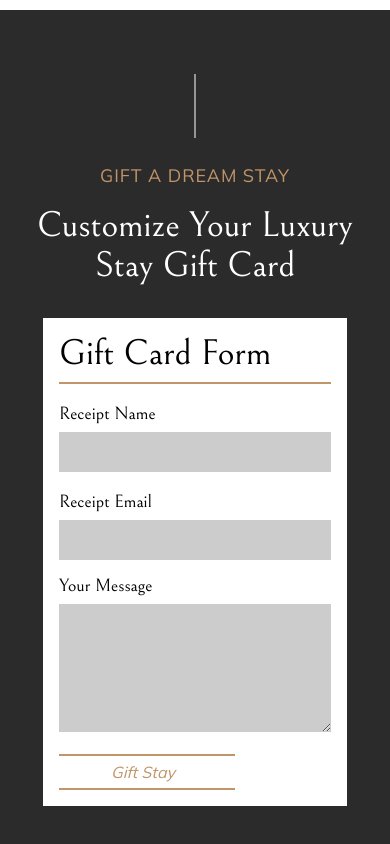
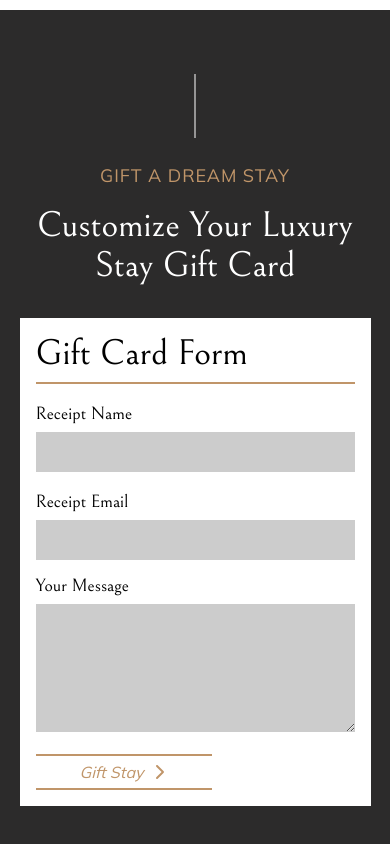
Before and after one commit to pravesh-dev/Montefarella, a React (Vite) app: page / in a window 390 px wide. Shown: the part 1776-2620 px from the top of the page. Built offline with nearby package versions, Linux system fonts and the light colour scheme.

Commit message:
responsive gift card section and added animated img section

```diff
--- a/src/Components/Landing/GiftSection.jsx
+++ b/src/Components/Landing/GiftSection.jsx
@@ -1,21 +1,33 @@
-import React from "react";
+import React, { useState, useEffect } from "react";
+import { FaChevronRight } from "react-icons/fa6";
+
 
 function GiftSection() {
+  const [currentImage, setCurrentImage] = useState(0);
+  const images = ["/image1.jpg", "/image2.jpg", "/image3.jpg"];
+
+  useEffect(() => {
+    const interval = setInterval(() => {
+      setCurrentImage((currentImage + 1) % images.length);
+    }, 3000);
+    return () => clearInterval(interval);
+  }, [currentImage, images.length]);
+
   return (
     <div className="flex flex-col bg-[#2c2b2b] items-center w-full h-auto py-16 px-1 gap-2">
       <span className="w-[2px] inline-block h-16 bg-white/50 mb-4 md:mb-5"></span>
       <h2 className="font-poppins text-primary text-lg tracking-wider uppercase md:text-xl lg:text-2xl">
         Gift a Dream Stay
       </h2>
-      <h1 className="font-bellefair text-white text-4xl text-center my-2 md:text-6xl lg:text-7xl">
+      <h1 className="font-bellefair text-white text-4xl text-center my-2 md:w-[35rem] md:text-5xl lg:text-7xl lg:w-[50rem] lg:mb-5">
         Customize Your Luxury Stay Gift Card
       </h1>
-      <div>
-        <div className="p-4 w-[19rem] bg-white mt-4">
-          <h1 className="text-4xl font-bellefair mb-2">Gift Card Form</h1>
-          <hr className="border-t-2 border-primary mb-4" />
+      <div className="relative md:flex items-center">
+        <div className="p-4 w-[90vw] bg-white mt-4 md:p-5 md:w-[30rem] md:mt-0 z-20 lg:w-[35rem]">
+          <h1 className="text-4xl font-bellefair mb-2 md:mb-1">Gift Card Form</h1>
+          <hr className="border-t-2 border-primary mb-4 md:mb-2" />
           <form>
-            <div className="grid grid-cols-1 md:grid-cols-2 gap-4 mb-3">
+            <div className="grid grid-cols-1 md:grid-cols-2 gap-4 mb-3 md:mb-1">
               <div>
                 <label className="block text-lg mb-1 font-bellefair">Receipt Name</label>
                 <input
@@ -31,18 +43,20 @@ function GiftSection() {
                 />
               </div>
             </div>
-            <div className="mb-4">
+            <div className="mb-4 md:mb-1">
               <label className="block text-lg mb-1 font-bellefair">Your Message</label>
               <textarea className="w-full font-poppins bg-black/20 p-2 h-32 outline-none"></textarea>
             </div>
             <button
               type="submit"
-              className="w-44 text-center text-primary border-t-2 border-b-2 border-primary py-1 font-poppins italic"
+              className="w-44 text-primary border-t-2 border-b-2 border-primary py-1 font-poppins italic flex items-center justify-center"
             >
-              <span className="mr-2">Gift Stay</span>
-              <i className="fas fa-arrow-right"></i>
+              Gift Stay<span className="ml-2"><FaChevronRight /></span>
             </button>
           </form>
+        </div>
+        <div className="w-[30rem] h-[25rem] bg-black hidden md:block -ml-48 lg:w-[40rem] lg:h-[30rem]">
+          <img src={images[currentImage]} className="w-full h-full object-cover" alt="Gift Card Image" />
         </div>
       </div>
     </div>
```
